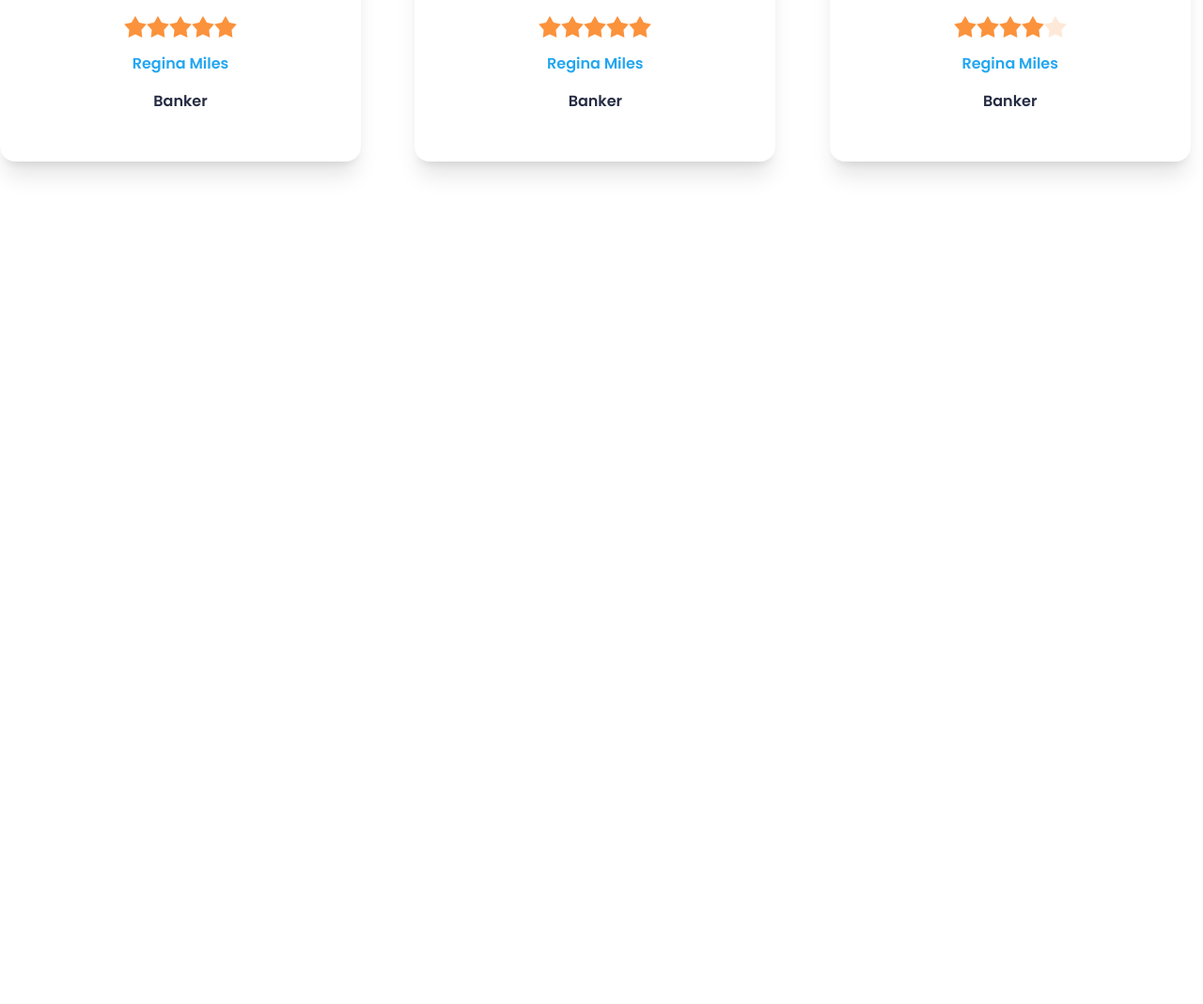
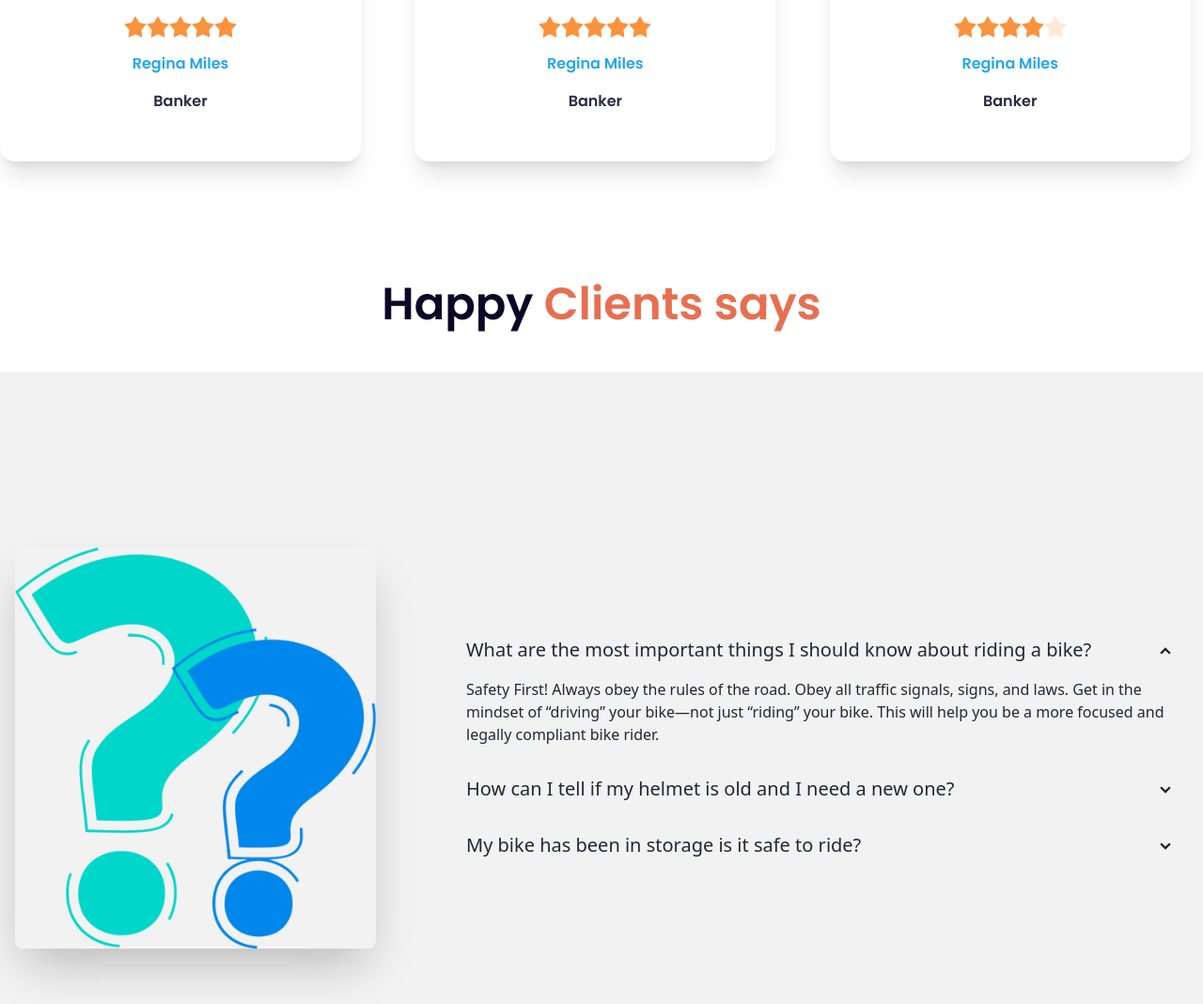
Before and after one commit to moshabbirhossain/biker-zone, a plain HTML site: page index.html in a window 1280 px wide. Shown: the part 2511-3580 px from the top of the page at 94% size. Before the commit the page ends 2811 px from the top, so only its background shows below. Drawn offline with nearby package versions, Linux system fonts and the light colour scheme.

Commit message:
FAQ section complete

```diff
--- a/index.html
+++ b/index.html
@@ -255,6 +255,41 @@
                 </div>
             </div>
         </section>
+        <!-- FAQ -->
+        <section class="mb-32">
+            <h3 class="font-poppins text-5xl font-semibold text-center pb-12"><span class="text-[#0A0826]">Happy</span> <span class="text-[#E76F51]">Clients says</span></h3>
+            <div class="hero min-h-screen bg-base-200">
+                <div class="hero-content gap-20 flex-col lg:flex-row">
+                    <img src="./images/others/faq.png" class="max-w-sm rounded-lg shadow-2xl" class="w-[450px]" />
+                    <div>
+                        <!-- first faq -->
+                        <div class="collapse collapse-arrow bg-base-200">
+                            <input type="radio" name="my-accordion-2" checked="checked" />
+                            <div class="collapse-title text-xl font-medium">What are the most important things I should
+                                know about riding a bike?</div>
+                            <div class="collapse-content">
+                                <p>Safety First! Always obey the rules of the road. Obey all traffic signals, signs, and laws. Get in the mindset of “driving” your bike—not just “riding” your bike. This will help you be a more focused and legally compliant bike rider. </p>
+                            </div>
+                        </div>
+                        <div class="collapse collapse-arrow bg-base-200">
+                            <input type="radio" name="my-accordion-2" />
+                            <div class="collapse-title text-xl font-medium">How can I tell if my helmet is old and I need a
+                                new one?</div>
+                            <div class="collapse-content">
+                                <p>Safety First! Always obey the rules of the road. Obey all traffic signals, signs, and laws. Get in the mindset of “driving” your bike—not just “riding” your bike. This will help you be a more focused and legally compliant bike rider. </p>
+                            </div>
+                        </div>
+                        <div class="collapse collapse-arrow bg-base-200">
+                            <input type="radio" name="my-accordion-2" />
+                            <div class="collapse-title text-xl font-medium">My bike has been in storage is it safe to ride?</div>
+                            <div class="collapse-content">
+                                <p>Safety First! Always obey the rules of the road. Obey all traffic signals, signs, and laws. Get in the mindset of “driving” your bike—not just “riding” your bike. This will help you be a more focused and legally compliant bike rider. </p>
+                            </div>
+                        </div>
+                    </div>
+                </div>
+            </div>
+        </section>
     </main>
     <footer>
 
```
